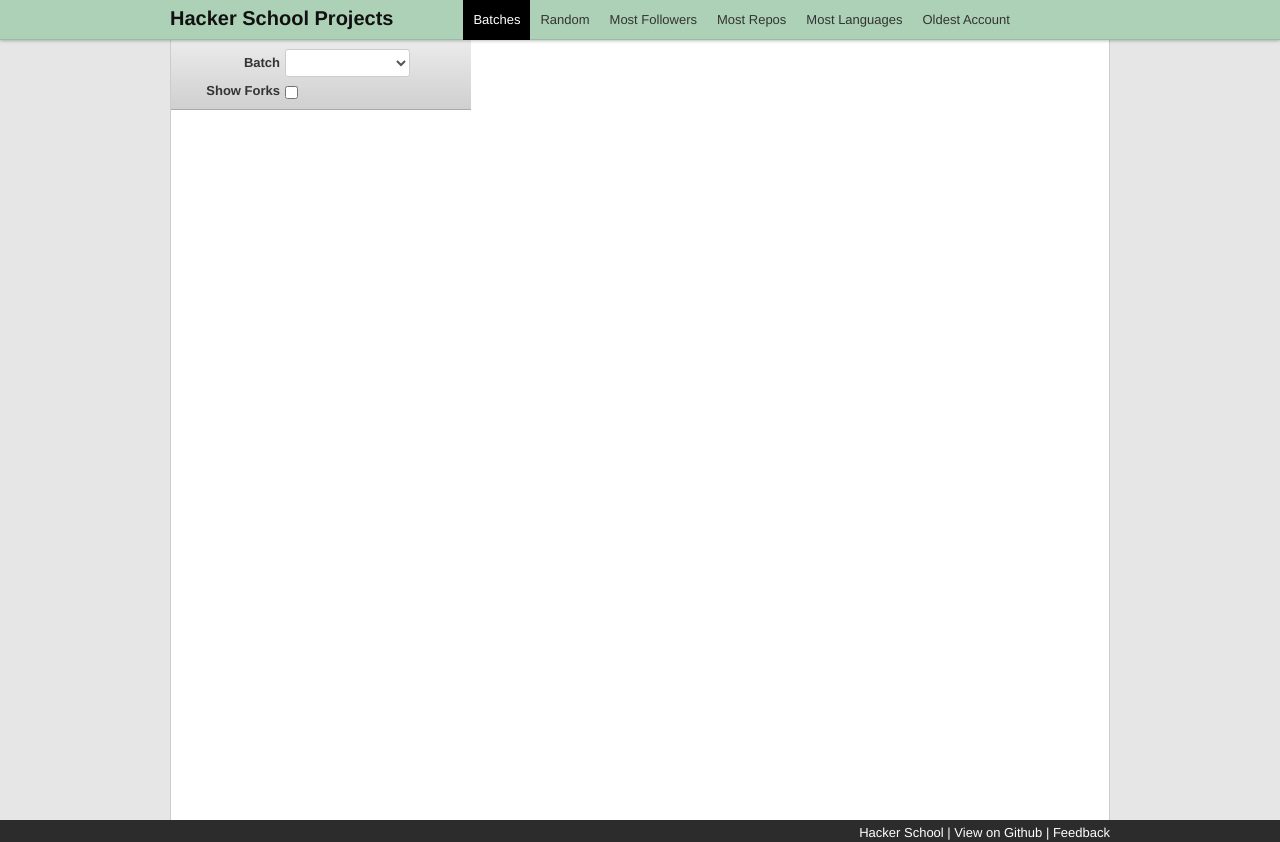
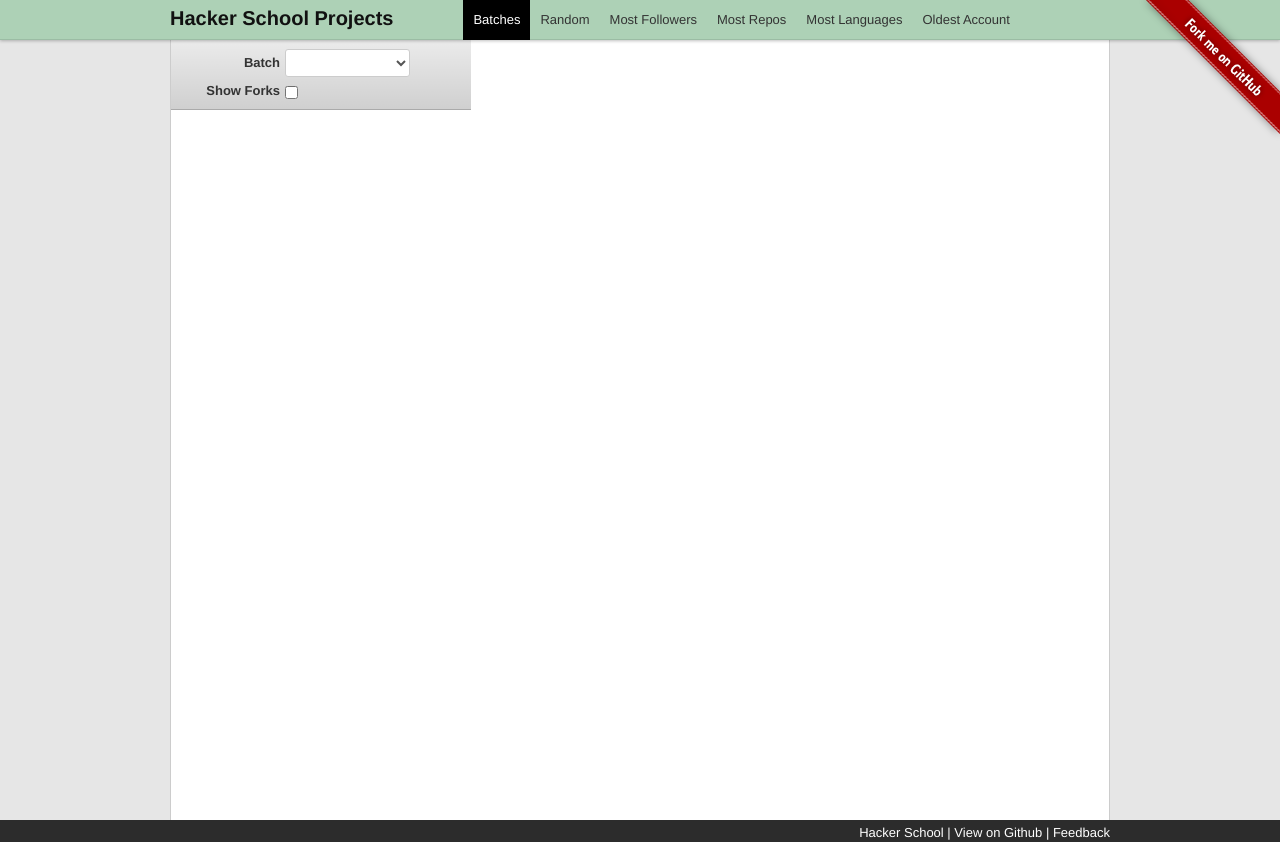
Before and after one commit to brendannee/github-visualization, a website: page public/index.html in a window 1280 px wide. Drawn offline with Linux system fonts and the light colour scheme; no server answers.

Commit message:
Added forkme banner

```diff
--- a/public/index.html
+++ b/public/index.html
@@ -88,6 +88,8 @@
     </div>
   </footer>
 
+  <a href="https://github.com/brendannee/github-visualization"><img style="position: absolute; top: 0; right: 0; border: 0;" src="/img/forkme_right_red.png" alt="Fork me on GitHub"></a>
+
 
   <script src="js/libs/jquery-1.9.0.min.js"></script>
   <script src="js/libs/underscore-min.js"></script>
```
Also changed, not shown: public/img/forkme_right_red.png (added).
